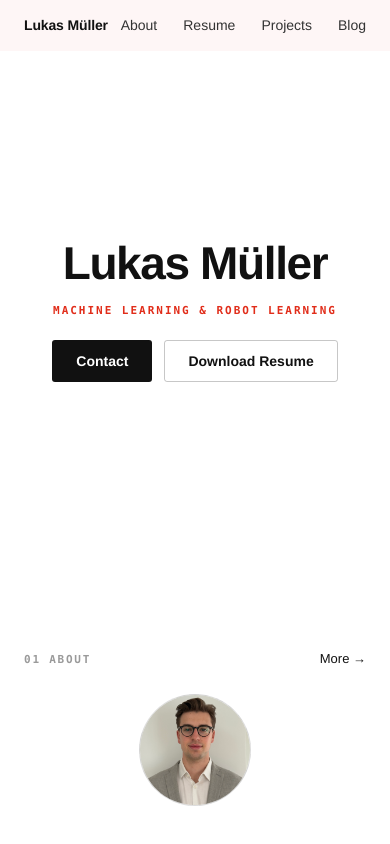
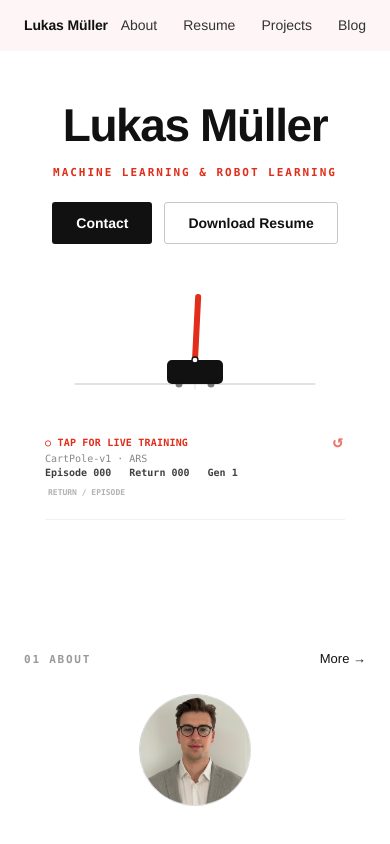
Before and after one commit to lbm2001/portfolio-site, a Next.js app: page / in a window 390 px wide. Shown: the top 844 px of the page. Built offline with nearby package versions, Linux system fonts and the light colour scheme.

Commit message:
feat: add single RL demo on mobile

```diff
--- a/app/globals.css
+++ b/app/globals.css
@@ -250,9 +250,39 @@ a {
   display: block;
 }
 
+/* ---- Mobile stand-in: one live demo in normal flow under the name ----
+   Hidden on desktop (the floating ring covers it); revealed once the ring
+   drops out below 1180px. Not a `.mini`, so it escapes the ring's absolute
+   positioning and the display:none rule below. */
+.mini-mobile {
+  display: none;
+  width: 100%;
+  max-width: 320px;
+  margin-top: 14px;
+  flex-direction: column;
+  gap: 10px;
+  cursor: pointer;
+  text-align: left;
+  touch-action: manipulation;
+}
+.mini-mobile .mini-sim {
+  height: 150px;
+}
+/* HUD sits in normal flow (not hover-gated, not absolutely positioned) so it's
+   always readable on touch and contributes its own height. */
+.mini-mobile .mini-hud {
+  position: static;
+  opacity: 1;
+  pointer-events: auto;
+  padding-top: 0;
+}
+
 @media (max-width: 1180px) {
   .mini {
     display: none;
+  }
+  .mini-mobile {
+    display: flex;
   }
   .hero {
     min-height: 520px;
--- a/components/Hero.tsx
+++ b/components/Hero.tsx
@@ -42,6 +42,10 @@ export default function Hero() {
             Download Resume
           </a>
         </div>
+
+        {/* The floating ring is hidden below 1180px; on phones a single live
+            cartpole demo stands in for it, in normal flow under the name. */}
+        <MiniDemo make={makeCartPole} corner="top" variant="static" showFall />
       </div>
     </header>
   );
--- a/components/MiniDemo.tsx
+++ b/components/MiniDemo.tsx
@@ -24,11 +24,15 @@ export default function MiniDemo({
   corner,
   displayDisturb = 0,
   showFall = false,
+  variant = "float",
 }: {
   make: EnvFactory;
   corner: Corner;
   displayDisturb?: number;
   showFall?: boolean;
+  // "float" is the draggable ring panel (desktop); "static" is the single
+  // in-flow demo shown below the name on mobile — no drag, HUD always visible.
+  variant?: "float" | "static";
 }) {
   const simRef = useRef<HTMLCanvasElement>(null);
   const chartRef = useRef<HTMLCanvasElement>(null);
@@ -37,6 +41,7 @@ export default function MiniDemo({
   const [title] = useState(() => make().title);
   const [running, setRunning] = useState(false);
   const runningRef = useRef(false);
+  const isStatic = variant === "static";
   const { ref: dragRef, wasDraggedRef, revealed } = useFloatDrag(FLOAT_PARAMS[corner]);
 
   const toggle = () => {
@@ -144,8 +149,12 @@ export default function MiniDemo({
 
   return (
     <div
-      ref={dragRef}
-      className={`mini mini-${corner}${running ? " is-running" : ""}${revealed ? "" : " mini-pre"}`}
+      ref={isStatic ? undefined : dragRef}
+      className={
+        isStatic
+          ? `mini-mobile${running ? " is-running" : ""}`
+          : `mini mini-${corner}${running ? " is-running" : ""}${revealed ? "" : " mini-pre"}`
+      }
       onClick={toggle}
     >
       <canvas ref={simRef} className="mini-sim" />
@@ -153,7 +162,7 @@ export default function MiniDemo({
         <div className="mini-meta">
           <div className="mini-row">
             <div className={running ? "mini-training" : "mini-training mini-paused"}>
-              {running ? "● TRAINING" : "○ CLICK FOR LIVE TRAINING"}
+              {running ? "● TRAINING" : `○ ${isStatic ? "TAP" : "CLICK"} FOR LIVE TRAINING`}
             </div>
             <button
               type="button"
```
